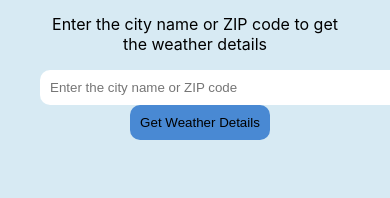
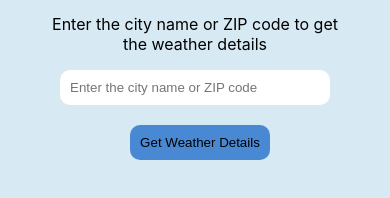
Before and after one commit to venkateshnakka/weather-report-app, a React (Create React App) app: page / in a window 390 px wide. Shown: the part 440-638 px from the top of the page. Built offline with nearby package versions, Linux system fonts and the light colour scheme.

Commit message:
responsiveness fixed by using media queries

```diff
--- a/src/App.css
+++ b/src/App.css
@@ -17,8 +17,7 @@
   padding: 10px;
   border-radius: 10px;
   border: none;
-  width: 350px;
-  max-width: 350px;
+  width: 250px;
 
 }
 .weather-image {
@@ -36,3 +35,8 @@
   margin: 0px;
   font-family: 'Lucida Sans', 'Lucida Sans Regular', 'Lucida Grande', 'Lucida Sans Unicode', Geneva, Verdana, sans-serif;
 }
+@media (max-width:768px){
+  .weather-btn {
+    margin-top: 20px;
+  }
+}
--- a/src/App.js
+++ b/src/App.js
@@ -8,6 +8,7 @@ import DisplayWeather from './components/DisplayWeather';
 function App() {
   let [input, setInput] = useState("")
   let [weather, setWeather] = useState(null)
+  let [error, setError] = useState(null);
   const dispatch = useDispatch()
 
   const updateMode = ()=>{
@@ -25,7 +26,8 @@ function App() {
 
     }
     catch(err){
-      console.log(err.message)
+      setError(err.message)
+
     }
 
   }
@@ -37,7 +39,7 @@ function App() {
 
     }
     catch(err){
-      console.log(err.message)
+      setError(err.message)
     }
 
   }
@@ -45,13 +47,9 @@ function App() {
     const trimmedInput = input.trim();
     const zipCodePattern = /^\d{5}(?:[-\s]\d{4})?$|^\d{6}$/;
     if (zipCodePattern.test(trimmedInput)) {
-      // console.log("it is zip code")
-      // return 'zipCode';
       getWeatherDetailsByZipCode()
     }
     else {
-      // console.log("city name")
-      // return 'cityName';
       getWeatherDetailsByCityname()
     }
   }
@@ -62,14 +60,16 @@ function App() {
   return (
     <div style={appStyles} className='weather-main-container'>
       <button className= "mode-toggle-btn" onClick={updateMode}>{toggleMenu?"Light Mode":"Dark Mode"}</button>
+      {error && <p className='error-message'>{error}</p>}
 
       <img src='https://static.vecteezy.com/system/resources/previews/022/538/958/original/3d-rendering-rain-with-cloud-and-sun-icon-3d-render-weather-sun-with-rain-drops-and-cloud-rain-with-cloud-and-sun-png.png' alt='Weather icon'  className='weather-image'/>
 
       <h1 className='weather-main-heading'>Discover the Weather in Your City</h1>
       <p>Enter the city name or ZIP code to get the weather details</p>
-      <input type='text' className='weather-input' placeholder='Enter the city name or ZIP code' onChange={getUserInput}/>
+      <input type='text' className='weather-input' placeholder='Enter the city name or ZIP code' onChange={getUserInput} required/>
       <button onClick={getWeatherDetails} className='weather-btn'>Get Weather Details</button>
       <DisplayWeather weatherData={weather}/>
+
     </div>
   );
 }
--- a/src/components/DisplayWeather/index.css
+++ b/src/components/DisplayWeather/index.css
@@ -10,3 +10,8 @@
 .weather-details {
     padding:0px 60px;
 }
+@media (max-width:768px) {
+    .weather-details {
+        padding: 0px;
+    }
+}
--- a/src/components/DisplayWeather/index.js
+++ b/src/components/DisplayWeather/index.js
@@ -18,7 +18,7 @@ const formatDateTime = (timestamp, timezone) => {
           <p>Date and Time: {formatDateTime(weatherData?.dt, weatherData?.timezone)}</p>
           <p>Humidity: {weatherData?.main?.humidity}%</p>
           <p>Wind Speed: {weatherData?.wind?.speed} m/s</p>
-          <p>Description: {weatherData?.weather[0]?.description}</p>
+          <p>Description: {weatherData?.weather?.[0]?.description}</p>
         </div>
       )}
     </div>
```
